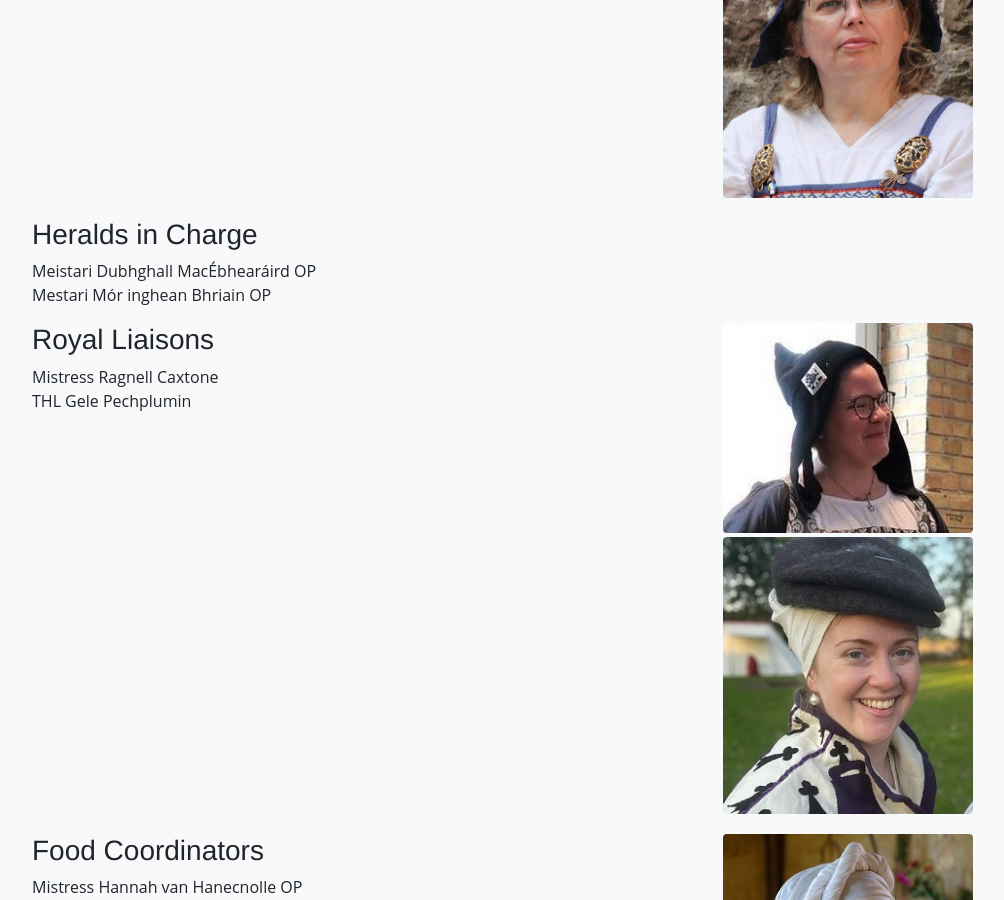
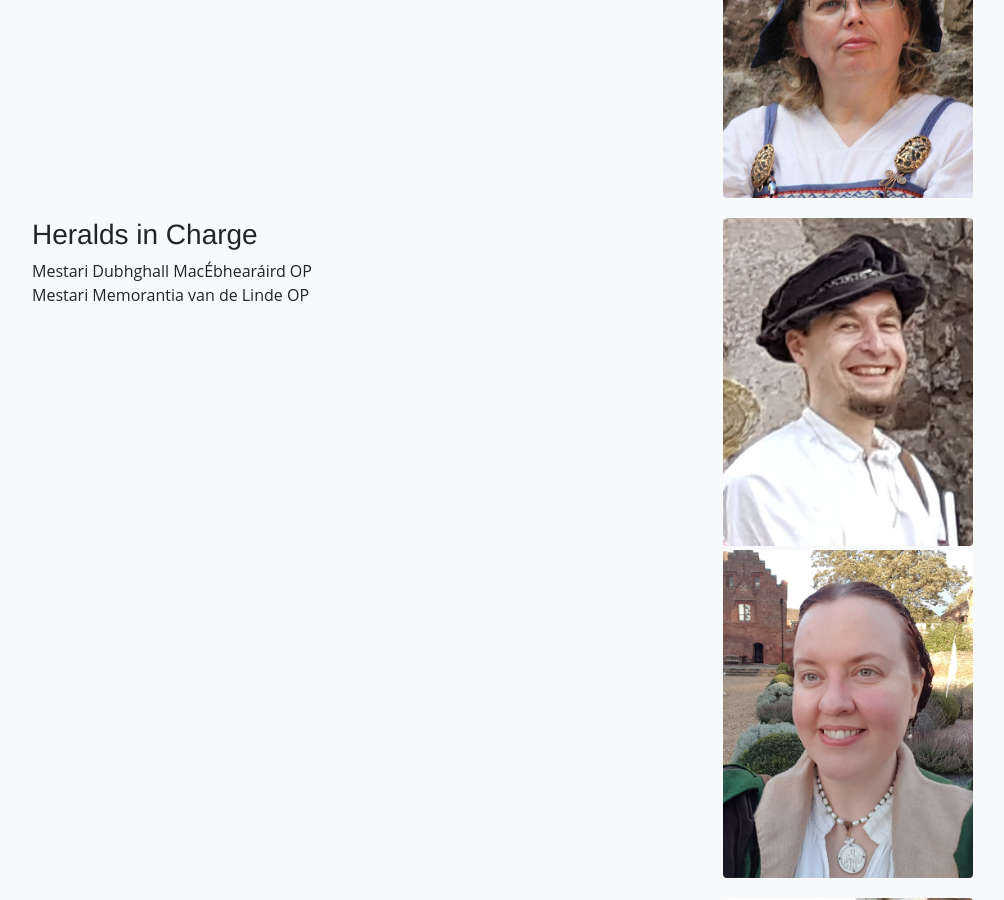
Before and after one commit to drachenwald/dw-30-year, a Jekyll site: the page built from eventstaff/index.html, in a window 1280 px wide and 900 px high, scrolled down 2527 px. Shown: the whole window, without its empty margins (102-1106 px from the left). Built offline with Jekyll 4.4.1, drawn with Linux system fonts in a browser that asks for light colours; some web fonts are replaced.

Commit message:
staff update

```diff
--- a/eventstaff/index.html
+++ b/eventstaff/index.html
@@ -83,11 +83,12 @@ title: Event Staff
   <div class="row m-3">
     <div class="col-12 col-md-6 col-lg-8">
       <h3>Heralds in Charge</h3>
-      Meistari Dubhghall MacÉbhearáird OP<br />
-      Mestari Mór inghean Bhriain OP
+      Mestari Dubhghall MacÉbhearáird OP<br />
+      Mestari Memorantia van de Linde OP
     </div>
     <div class="col-12 col-md-6 col-lg-4">
-
+      <img src="dubhghall.jpg" class="rounded mb-1" width="250" alt="Dubhghall photo">
+      <img src="memorantia.jpg" class="rounded mb-1" width="250" alt="Memorantia photo">
     </div>
   </div>
 
```
Also changed, not shown: eventstaff/dubhghall.jpg (added), eventstaff/memorantia.jpg (added).
